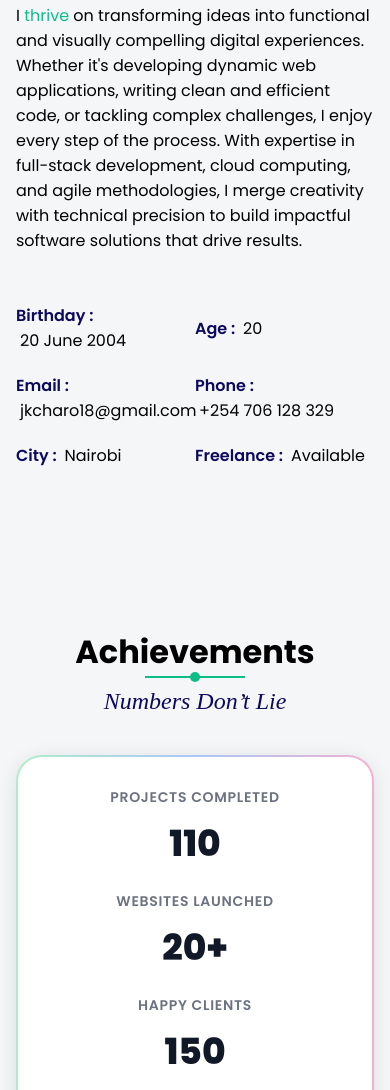
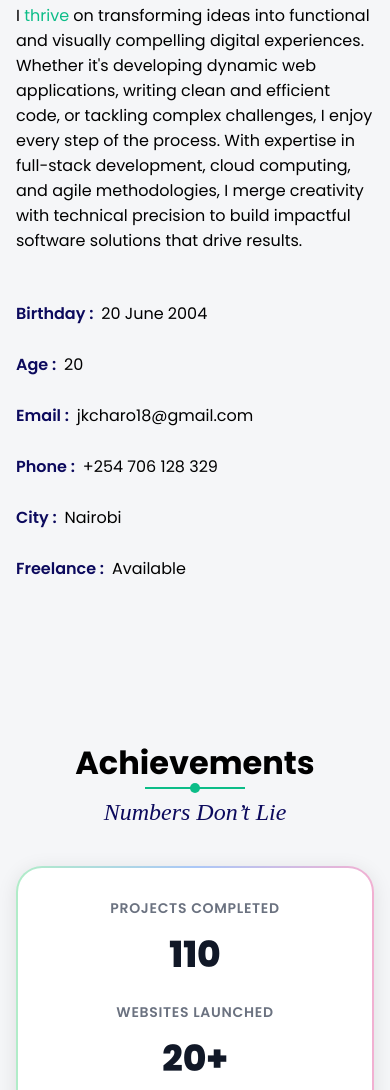
Before and after one commit to Anonymousbeliever/myportfolio, a plain HTML site: page index.html in a window 390 px wide. Shown: the part 1153-2243 px from the top of the page. Drawn offline with nearby package versions, Linux system fonts and the light colour scheme.

Commit message:
more changes

```diff
--- a/css/style.css
+++ b/css/style.css
@@ -367,21 +367,26 @@ header {
   color: #000;
   margin: 0;
 }
-
 .about-content .personal-info {
   flex: 0 0 100%;
   max-width: 100%;
   margin-top: 40px;
 }
 
+.about-content .personal-info .row {
+  display: flex;
+  flex-wrap: wrap;
+  gap: 10px; /* Adds spacing between items */
+}
+
 .about-content .personal-info .info-item {
-  flex: 0 0 50%;
-  max-width: 50%;
+  flex: 0 0 48%;
+  max-width: 48%;
 }
 
 .about-content .personal-info .info-item p {
   font-weight: 600;
-  padding: 10px 0;
+  padding: 8px 0;
   font-size: 16px;
   margin: 0;
   color: #0c0a5d;
@@ -394,15 +399,15 @@ header {
   display: inline-block;
 }
 
-.about-content .personal-info .buttons {
-  margin-top: 30px;
-  padding-bottom: 80px;
+/* Responsive Design */
+@media (max-width: 768px) {
+  .about-content .personal-info .info-item {
+    flex: 0 0 100%;
+    max-width: 100%;
+    text-align: left; /* Align text for better readability */
+  }
 }
 
-.about-content .personal-info .buttons .btn {
-  margin-right: 15px;
-  margin-top: 10px;
-}
 
 /* stat section */
 
```
